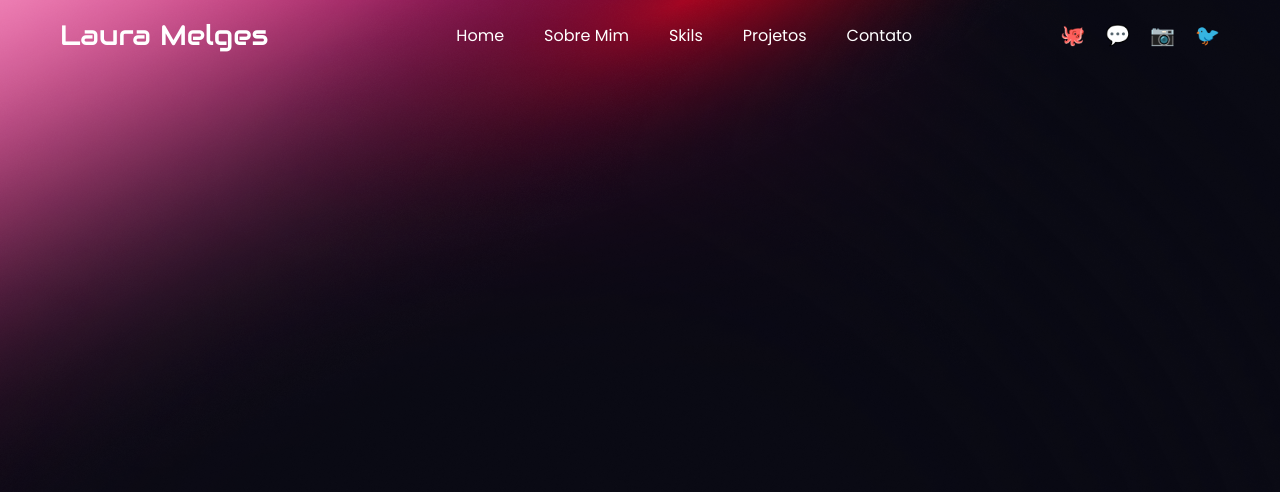
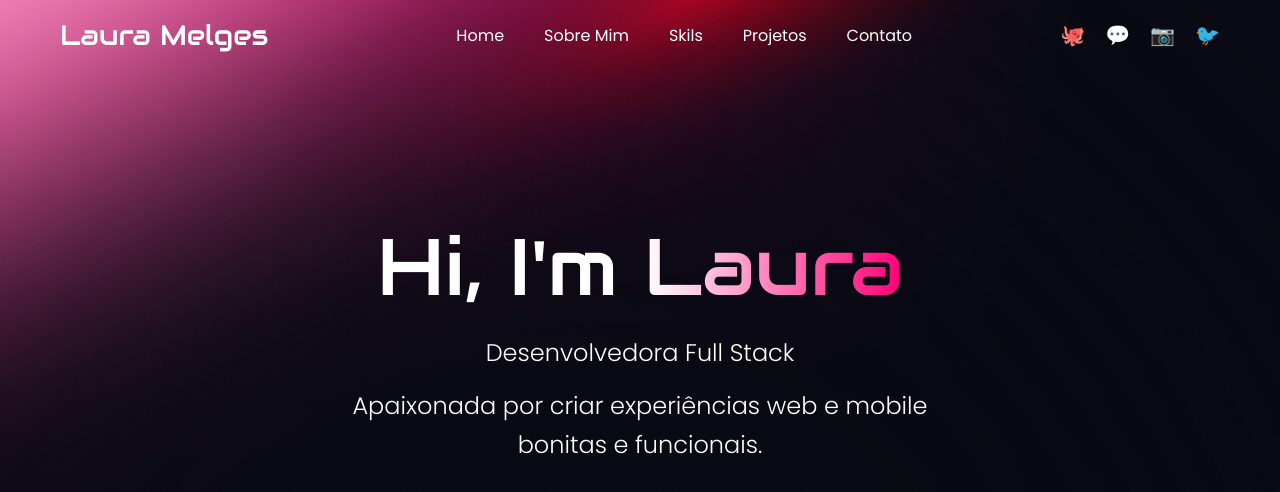
Before and after one commit to MelgesMoser/portifolio_LauraMelges, a React (Vite) app: page / in a window 1280 px wide. Shown: the top 492 px of the page. Built offline with nearby package versions, Linux system fonts and the light colour scheme.

Commit message:
feat(home): add hero section to homepage

```diff
--- a/src/App.css
+++ b/src/App.css
@@ -21,11 +21,17 @@ html, body, #root {
 .gradient {
   position: absolute;
   top: 0;
-  left: 0;      /* ← aqui */
-  z-index: 0;
+  left: 0;
+  z-index: 0;   /* fundo */
+  pointer-events: none;
 }
 
 .navbar {
   position: relative;
   z-index: 2;
 }
+
+.hero {
+  position: relative;
+  z-index: 1;   /* acima da imagem */
+}
--- a/src/App.jsx
+++ b/src/App.jsx
@@ -1,11 +1,14 @@
 import Gradient1 from './assets/Gradient1.png'
 import './App.css'
 import NavBar from './components/NavBar'
+import Hero from './components/Hero'
+
 
 function App() {
   return (
     <div className="app">
       <NavBar />
+      <Hero />
       <img src={Gradient1} alt="Gradient" className="gradient" />
     </div>
   )
--- /dev/null
+++ b/src/components/Hero.css
@@ -0,0 +1,75 @@
+.hero {
+  width: 100%;
+  position: relative;
+  z-index: 1;
+
+  display: flex;
+  justify-content: center;
+
+  padding-top: 80px; /* topo maior */
+}
+
+/* conteúdo */
+.hero-content {
+  width: 100%;
+  max-width: 1100px;
+  text-align: center;
+}
+
+/* título */
+.hero-title {
+  font-family: 'Audiowide', cursive;
+  font-size: 5rem;
+  font-weight: 400;
+  color: #ffffff;
+
+  margin-bottom: 17px; /* mais espaço abaixo do título */
+}
+
+/* nome Laura com destaque */
+.hero-title span {
+  background: linear-gradient(90deg, #ffffff, #FF0078);
+  -webkit-background-clip: text;
+  -webkit-text-fill-color: transparent;
+}
+
+/* subtítulo */
+.hero-subtitle {
+  font-family: 'Poppins', sans-serif;
+  font-size: 1.5rem;
+  font-weight: 300;
+  color: #ffffff;
+
+  margin-top: 17px;    /* mais espaço do título */
+  margin-bottom: 17px; /* mais espaço abaixo do subtitle */
+}
+
+/* texto */
+.hero-text {
+  font-family: 'Poppins', sans-serif;
+  font-size: 1.5rem;
+  font-weight: 300;
+  color: #ffffff;
+  line-height: 1.6;
+  max-width: 600px;
+  margin: 17px auto 0 auto; /* mais espaçamento acima do texto */
+}
+
+/* RESPONSIVO */
+@media (max-width: 768px) {
+  .hero-title {
+    font-size: 3.5rem;
+    margin-bottom: 16px;
+  }
+
+  .hero-subtitle {
+    font-size: 1.4rem;
+    margin-top: 16px;
+    margin-bottom: 12px;
+  }
+
+  .hero-text {
+    font-size: 1.2rem;
+    margin-top: 12px;
+  }
+}
--- /dev/null
+++ b/src/components/Hero.jsx
@@ -0,0 +1,30 @@
+import './Hero.css'
+
+function Hero() {
+  return (
+    <section className="hero">
+      {/* gradiente de fundo */}
+      <div className="hero-gradient"></div>
+
+      {/* conteúdo */}
+      <div className="hero-content">
+        <h1 className="hero-title">
+          Hi, I'm <span>Laura</span>
+        </h1>
+
+        <h2 className="hero-subtitle">
+          Desenvolvedora Full Stack
+        </h2>
+
+        <p className="hero-text">
+          Apaixonada por criar experiências web e mobile
+          bonitas e funcionais.
+        </p>
+
+
+      </div>
+    </section>
+  )
+}
+
+export default Hero
```
